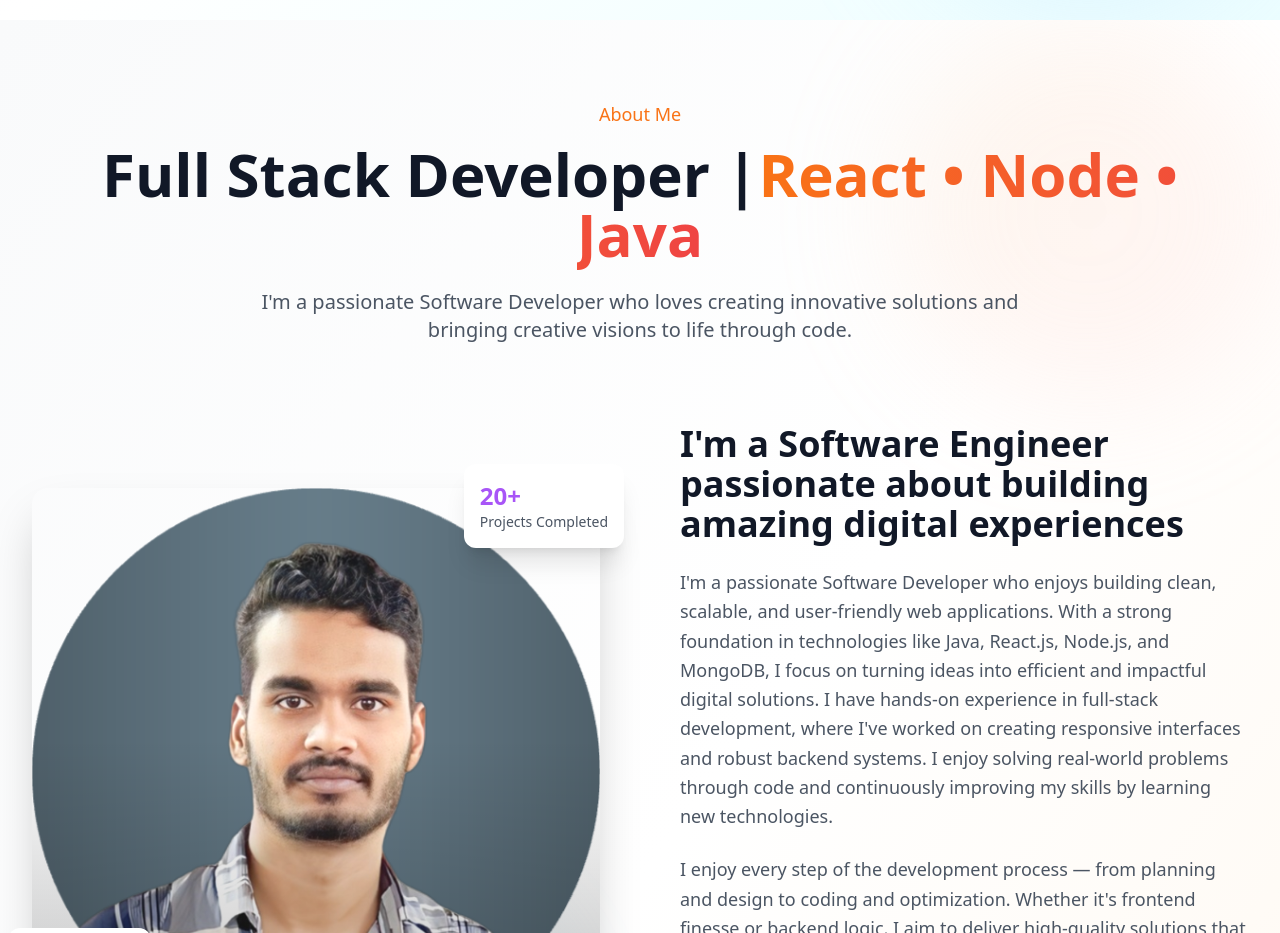
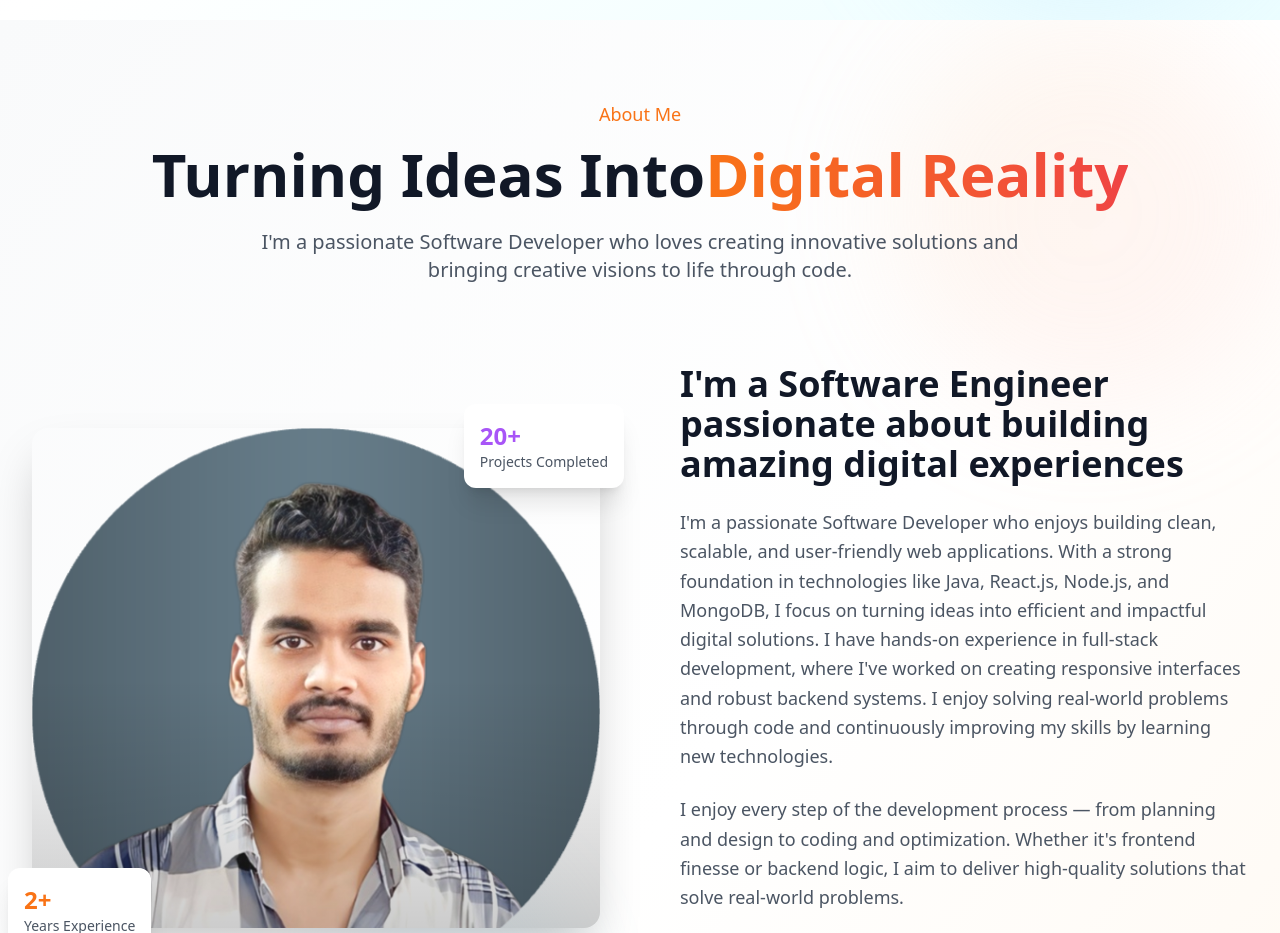
Before and after one commit to abhishekkumar74/abhishek-portfolio, a React (Vite) app: page / in a window 1280 px wide. Shown: the part 780-1713 px from the top of the page. Built offline with nearby package versions, Linux system fonts and the light colour scheme.

Commit message:
Update About section header and tagline

```diff
--- a/src/components/About.tsx
+++ b/src/components/About.tsx
@@ -34,9 +34,9 @@
           {/* Header */}
           <motion.div variants={itemVariants} className="text-center mb-16 sm:mb-20">
             <p className="text-orange-500 text-base sm:text-lg font-medium mb-4">About Me</p>
-            <h2 className="text-3xl sm:text-5xl lg:text-6xl font-bold text-gray-900 dark:text-white mb-6 leading-tight">
-              Full Stack Developer |
-              <span className="text-transparent bg-clip-text bg-gradient-to-r from-orange-500 to-red-500">React • Node • Java</span>
+            <h2 className="text43xl sm:text-5xl lg:text-6xl font-bold text-gray-900 dark:text-white mb-6 leading-tight">
+              Turning Ideas Into
+              <span className="text-transparent bg-clip-text bg-gradient-to-r from-orange-500 to-red-500">Digital Reality</span>
             </h2>
             <p className="text-gray-600 dark:text-gray-400 text-lg sm:text-xl max-w-3xl mx-auto leading-relaxed">
               I'm a passionate Software Developer who loves creating innovative solutions and bringing creative visions to life through code.
```
